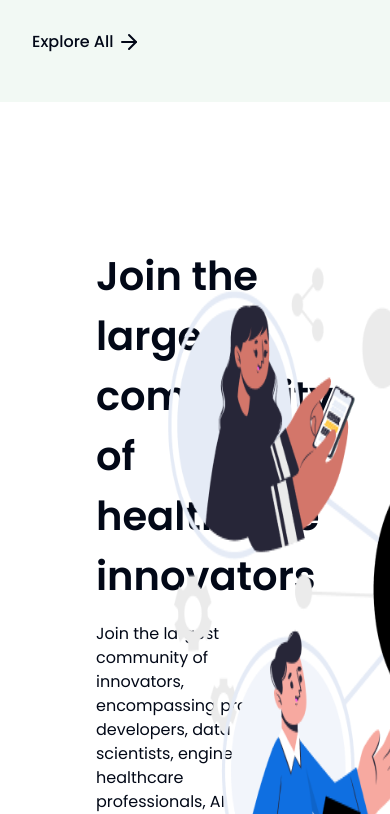
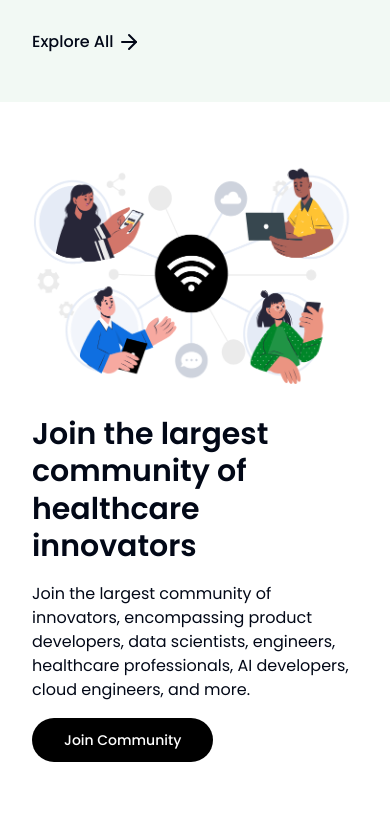
Before and after one commit to innovatehealthafrica/iha-frontend, a Next.js app: page / in a window 390 px wide. Shown: the part 6010-6824 px from the top of the page. Built offline with nearby package versions, Linux system fonts and the light colour scheme.

Commit message:
cta section made responsive

```diff
--- a/src/app/(landing-page)/page.tsx
+++ b/src/app/(landing-page)/page.tsx
@@ -111,10 +111,10 @@ export default function Home() {
       <PortfolioSection />
 
       {/* CTA */}
-      <section className="bg-white py-28">
-        <div className="flex py-8 pb-36 px-24 space-x-12 max-w-screen-2xl mx-auto">
-          <div className="flex flex-col justify-center w-full max-w-lg">
-            <h2 className="font-[600] text-[2.5rem] leading-normal">
+      <section className="bg-white py-16 lg:py-28">
+        <div className="flex flex-col lg:flex-row lg:py-8 pb-36 px-8 lg:px-24 lg:space-x-12 gap-8 lg:gap-0 max-w-screen-2xl mx-auto">
+          <div className="flex flex-col justify-center w-full max-w-lg order-1">
+            <h2 className="font-[600] text-3xl lg:text-[2.5rem] leading-tight lg:leading-normal">
               Join the largest community of healthcare innovators
             </h2>
 
@@ -125,7 +125,7 @@ export default function Home() {
             </p>
 
             <Button
-              className="w-fit mt-9 rounded-full bg-black text-white hover:bg-black/60"
+              className="w-fit mt-4 lg:mt-9 rounded-full bg-black text-white hover:bg-black/60"
               variant="secondary"
               size="lg"
             >
@@ -137,7 +137,8 @@ export default function Home() {
             <Image
               src={connectedImage}
               alt="Image of innovators connected by one goal"
-              className="min-w-[553px] w-[553px]"
+              width={553}
+              height={300}
             />
           </div>
         </div>
```
